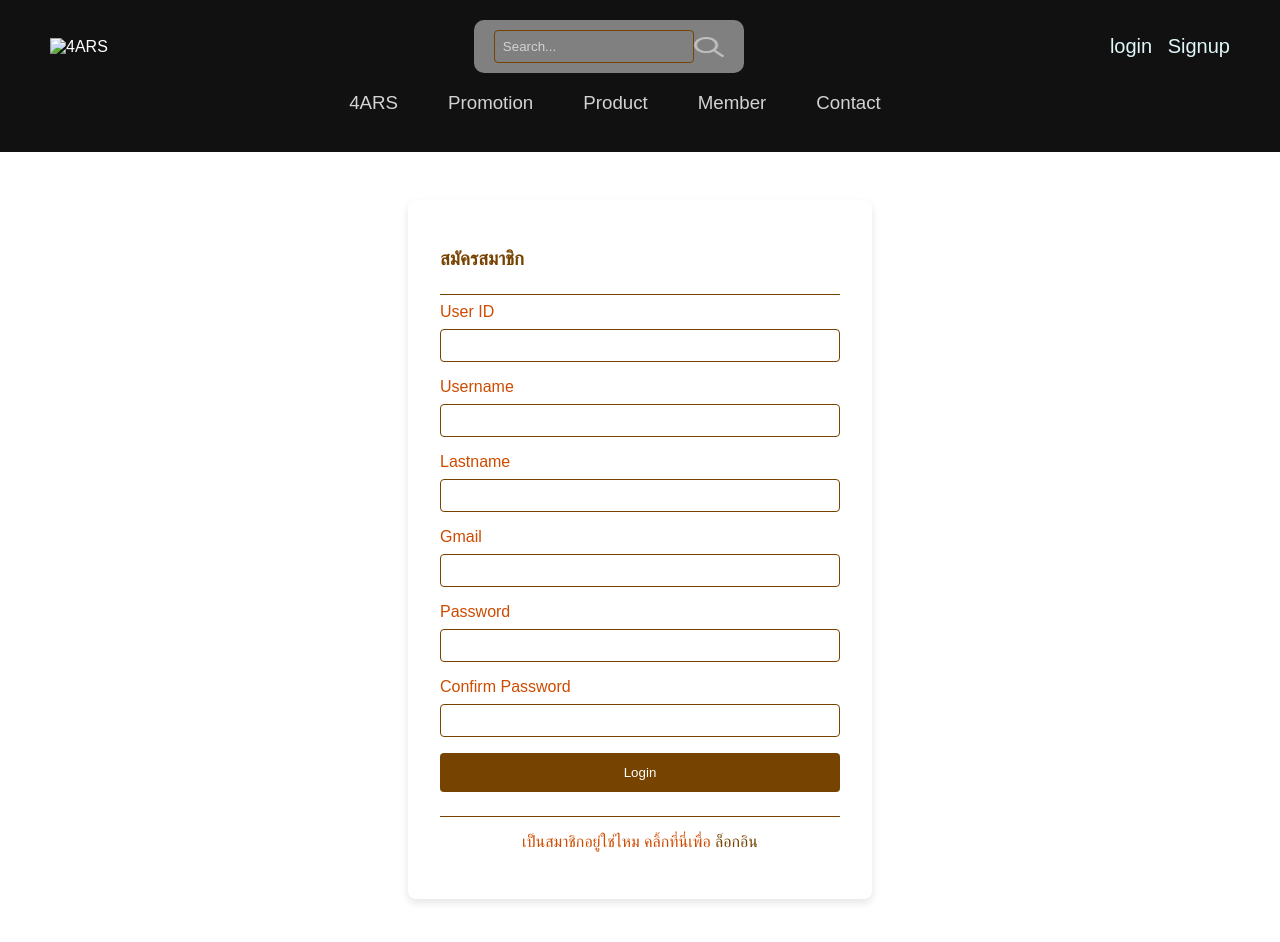
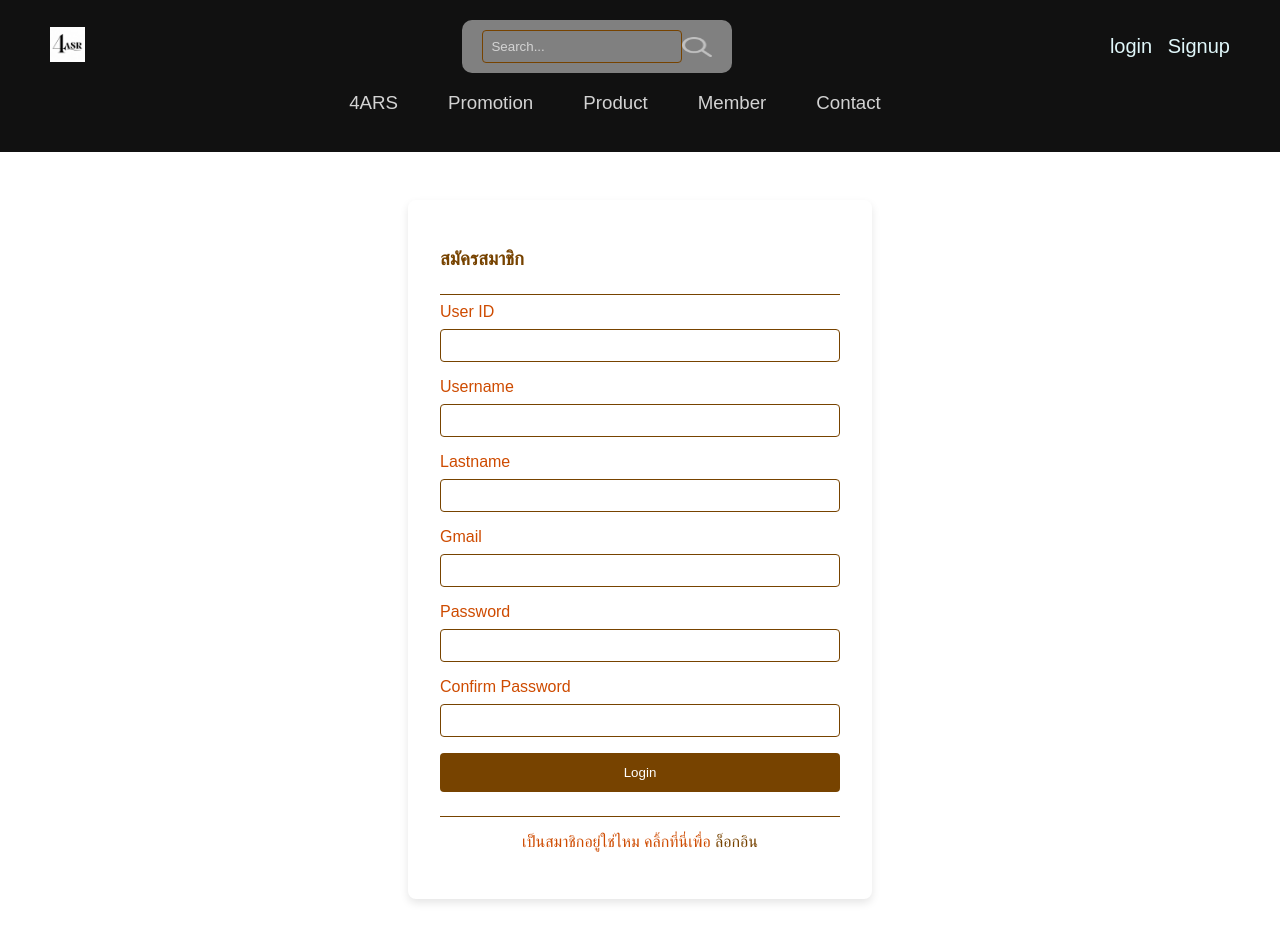
Before and after one commit to ttc49809/shop-Accessories, a plain HTML site: page signup.html in a window 1280 px wide. Shown: the top 942 px of the page. Drawn offline with Linux system fonts and the light colour scheme.

Commit message:
Update signup.html

```diff
--- a/signup.html
+++ b/signup.html
@@ -5,12 +5,13 @@
     <meta name="viewport" content="width=device-width, initial-scale=1.0">
     <title>Document</title>
     <link rel="stylesheet" href="login.css">
+    <link rel="icon"  href="imges/4ASR_index/logo.png">
 </head>
 <body>
     <nav id="nav">
         <div class="navTop">
             <div class="navItem">
-                <img src="4ASR/logo.png" alt="4ARS" >
+                <img src="imges/4ASR_index/logo.png" alt="4ARS" >
             </div>
             <div class="navItem">
                 <div class="search">
```
